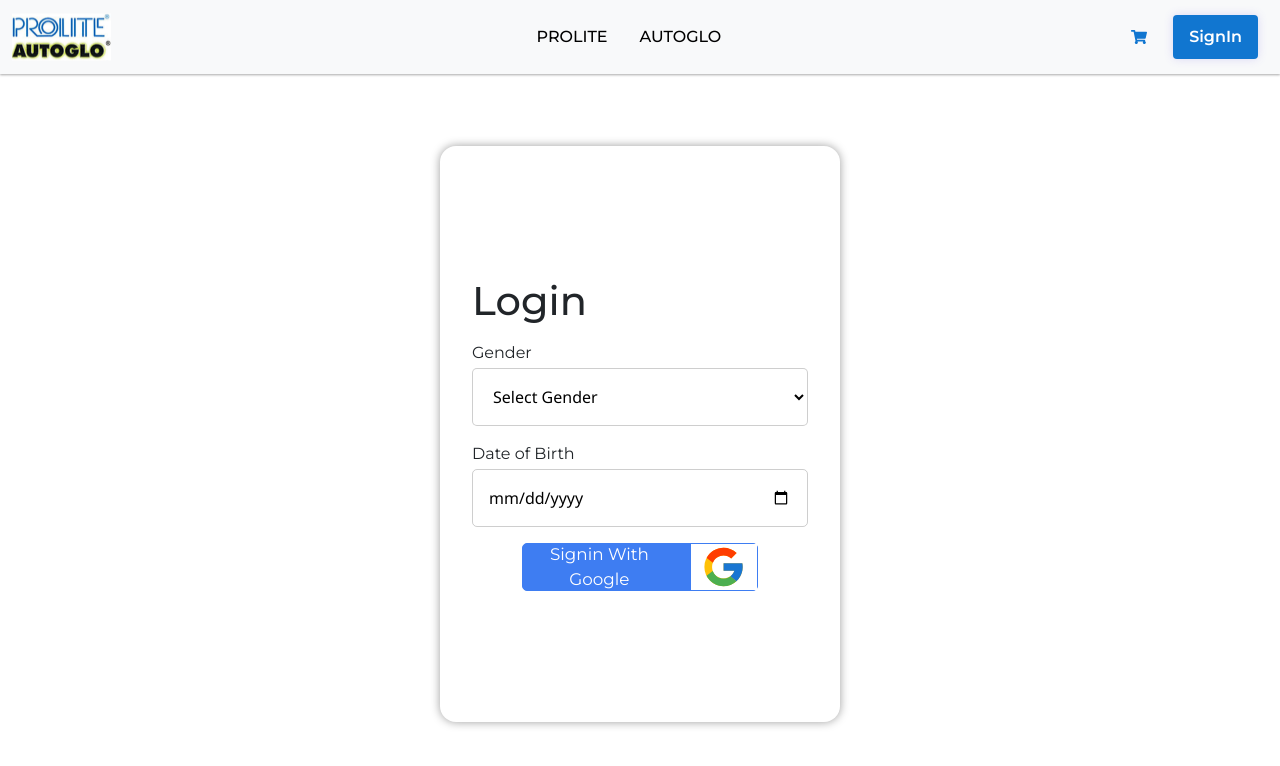
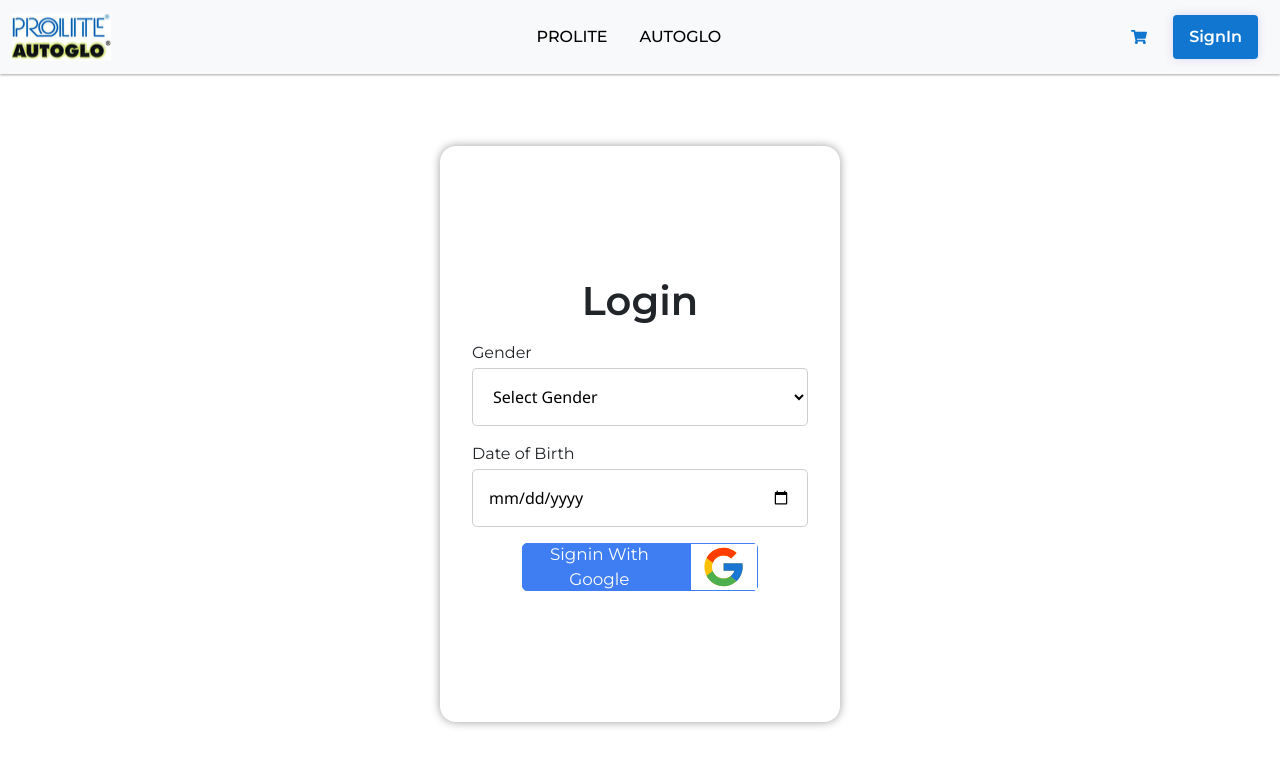
Before and after one commit to pixeldesignindia/prolite-Ecommerce, a React (Vite) app in the folder frontend-ecommerce/: page /login in a window 1280 px wide. Shown: the top 766 px of the page. Built offline with nearby package versions, Linux system fonts and the light colour scheme; no server answers.

Commit message:
logiin txt

```diff
--- a/frontend-ecommerce/src/pages/login/Login.tsx
+++ b/frontend-ecommerce/src/pages/login/Login.tsx
@@ -44,7 +44,7 @@
   return (
     <div className='login'>
       <main>
-        <h1>Login</h1>
+        <h1 className='text-center b'>Login</h1>
         <div>
             <label>Gender</label>
             <select value={gender} onChange={(e)=>setGender(e.target.value)} className='login-select'>
```
